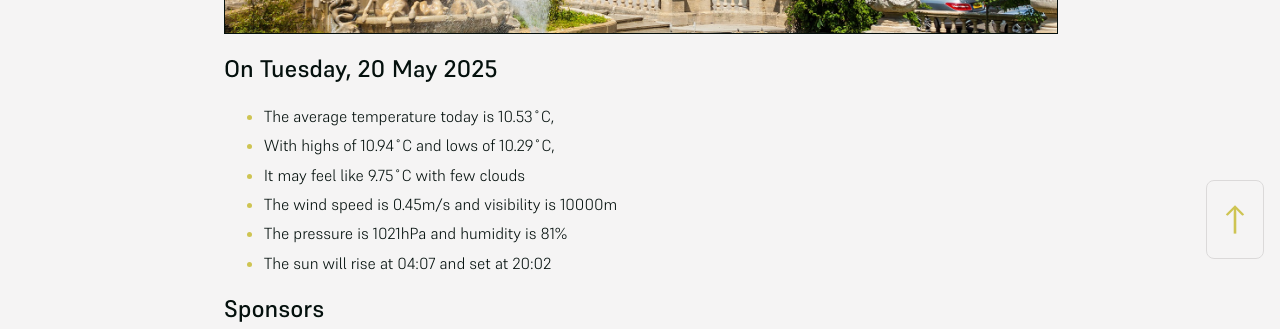
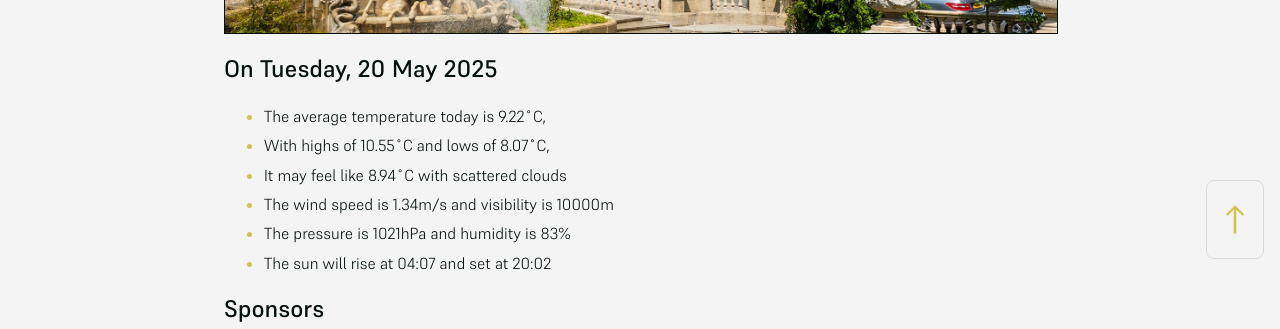
Before and after one commit to mat-0/cheltenham-open-data, a Jekyll site: the page built from index.md, in a window 1280 px wide. Shown: the part 625-954 px from the top of the page. Built offline with Jekyll 4.4.1, drawn with Linux system fonts in a browser that asks for light colours.

Commit message:
Updated 2025-05-20 02:27:38

```diff
--- a/index.md
+++ b/index.md
@@ -10,11 +10,11 @@ seo: Menu
 <!-- weather_marker starts -->
 ## On Tuesday, 20 May 2025
 
-- The average temperature today is 10.53˚C,
-- With highs of 10.94˚C and lows of 10.29˚C,
-- It may feel like 9.75˚C with few clouds
-- The wind speed is 0.45m/s and visibility is 10000m
-- The pressure is 1021hPa and humidity is 81%
+- The average temperature today is 9.22˚C,
+- With highs of 10.55˚C and lows of 8.07˚C,
+- It may feel like 8.94˚C with scattered clouds
+- The wind speed is 1.34m/s and visibility is 10000m
+- The pressure is 1021hPa and humidity is 83%
 - The sun will rise at 04:07 and set at 20:02
 
 <!-- weather_marker ends -->
```
Also changed, not shown: _data/flood.json (+5 -48 lines), _pages/news.md (+8 -8 lines).
